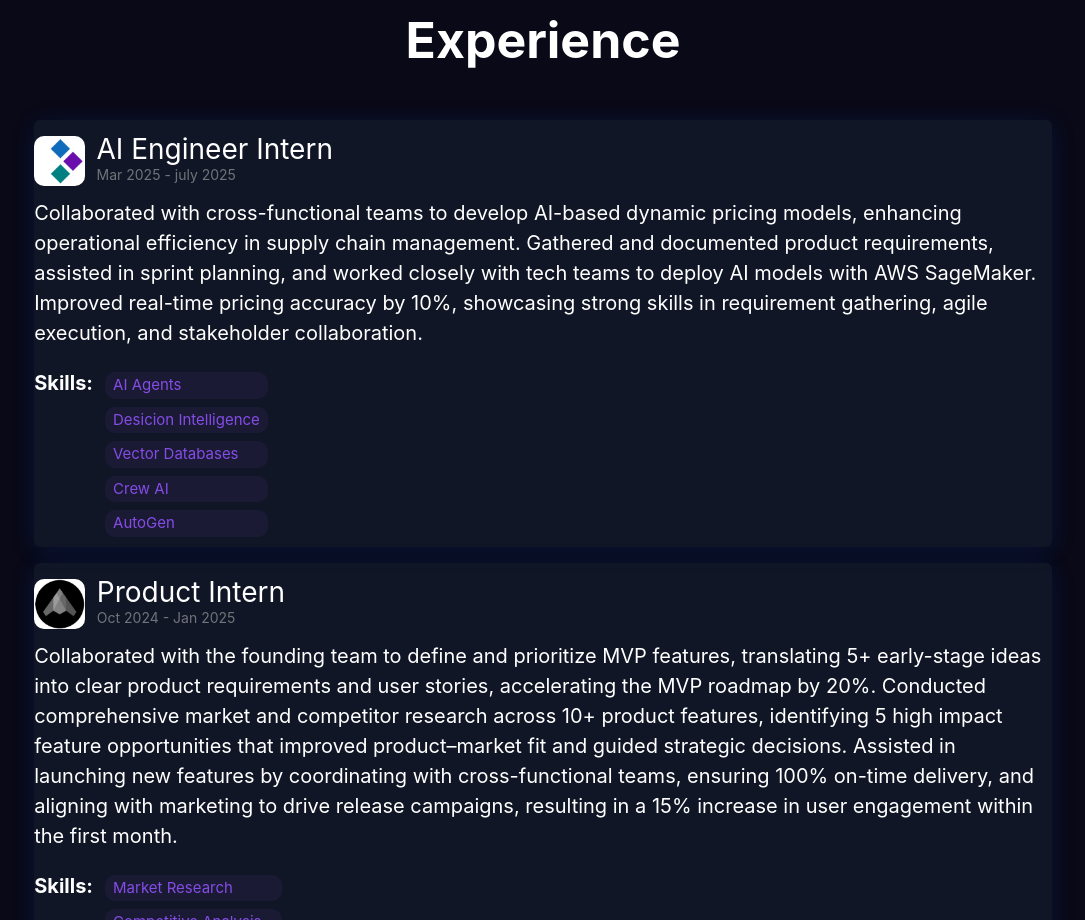
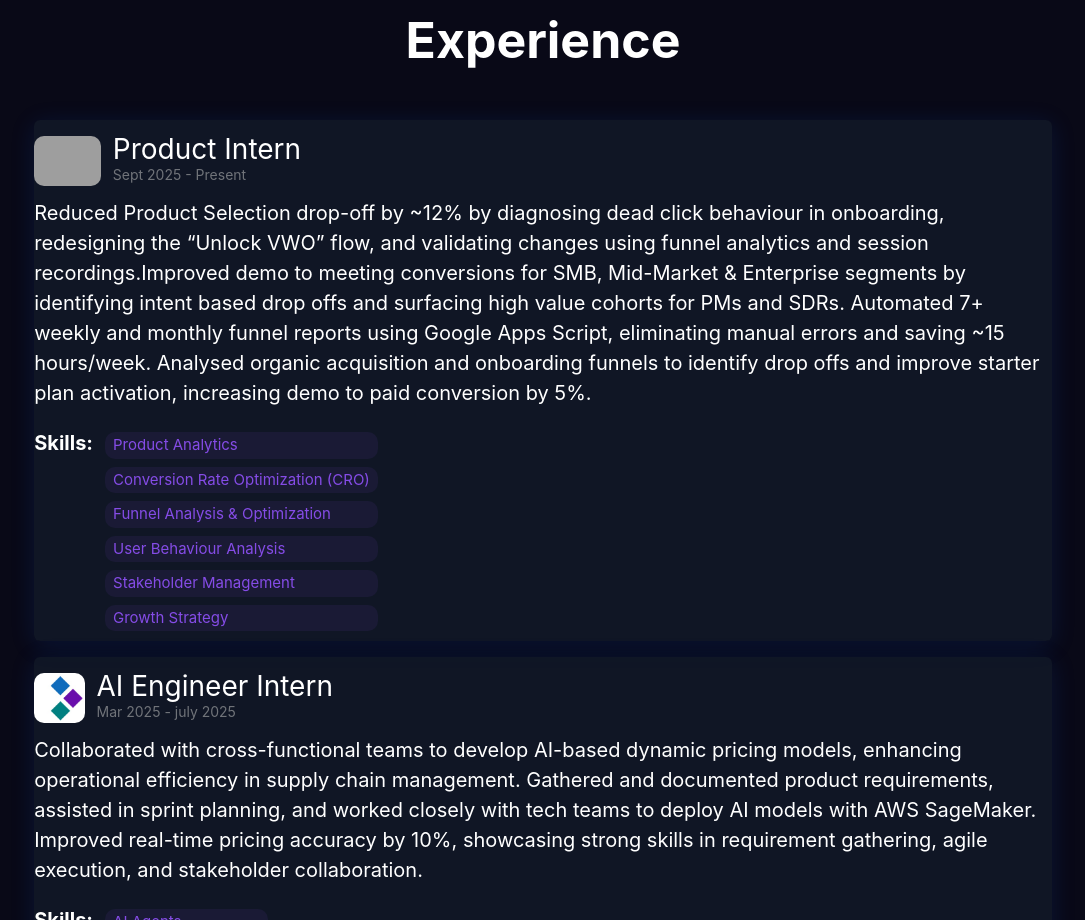
Before and after one commit to RukeshAthikari28/RukeshAthikari28.github.io, a plain HTML site: page index.html in a window 1280 px wide. Shown: the part 1620-2540 px from the top of the page, without its empty margins (97-1182 px from the left). Drawn offline with nearby package versions, Linux system fonts and the light colour scheme; grey boxes are pictures that could not be loaded.

Commit message:
Update index.html

```diff
--- a/index.html
+++ b/index.html
@@ -93,6 +93,37 @@
     <!-- Experience section -->
     <section style="margin-bottom: 120px;" id="experience">
         <h2 class="heading">Experience</h2>
+        <div class="vertical-timeline-element-content bounce-in"
+            style="display: flex; flex-direction: column; gap: 12px;  margin:16px; background: rgba(17, 25, 40, 0.83); color: rgb(255, 255, 255); box-shadow: rgba(23, 92, 230, 0.15) 0px 4px 24px;  border-radius: 6px;">
+            <div class="vertical-timeline-element-content-arrow"
+                style="border-right: 7px solid rgba(255, 255, 255, 0.3);"></div>
+            <div class="sc-jIyAiq cBpVdX"><img src="https://media.licdn.com/dms/image/v2/C4D0BAQHepPfztfOc2w/company-logo_100_100/company-logo_100_100/0/1630576160882/wingify_logo?e=1766620800&v=beta&t=7Y9U5XlkQVe9p1T1OLRRuPn6GKN3RN2ggsuIccRlBqE" class="sc-lnsxGb kLQxBu">
+                <div class="sc-jSSkKI kJDDgb">
+                    <div style="color: white;" class="sc-iqyJx iXisnl">Product Intern</div>
+                    <div class="sc-eDHQDy cpwHHu">Sept 2025 - Present</div>
+                </div>
+            </div>
+            <div class="sc-UblHX ggylXt">
+                <div style="color: white;" class="sc-fufdwm bEdMEg">Reduced Product Selection drop-off by ~12% by diagnosing dead click behaviour in onboarding, redesigning the “Unlock
+VWO” flow, and validating changes using funnel analytics and session recordings.Improved demo to meeting conversions for SMB, Mid-Market & Enterprise segments by identifying intent based drop offs
+and surfacing high value cohorts for PMs and SDRs. Automated 7+ weekly and monthly funnel reports using Google Apps Script, eliminating manual errors and saving ~15
+hours/week. Analysed organic acquisition and onboarding funnels to identify drop offs and improve starter plan activation, increasing
+demo to paid conversion by 5%.</div><br>
+                <div style="color: white;" class="sc-Rjrgp hKmMCe"><b>Skills:</b>
+                    <div class="sc-huXwEz jUXGcy">
+                        <div style="display: grid; grid-template-columns: repeat(auto, minmax(197px, 1fr));"
+                            class="inner_lang">
+                            <div class="lang_names">Product Analytics </div>
+                            <div class="lang_names">Conversion Rate Optimization (CRO)</div>
+                            <div class="lang_names">Funnel Analysis & Optimization </div>
+                            <div class="lang_names">User Behaviour Analysis </div>
+                            <div class="lang_names">Stakeholder Management </div>
+                            <div class="lang_names">Growth Strategy </div>
+                        </div>
+                    </div>
+                </div>
+            </div>
+        </div>
         <div class="vertical-timeline-element-content bounce-in"
             style="display: flex; flex-direction: column; gap: 12px;  margin:16px; background: rgba(17, 25, 40, 0.83); color: rgb(255, 255, 255); box-shadow: rgba(23, 92, 230, 0.15) 0px 4px 24px;  border-radius: 6px;">
             <div class="vertical-timeline-element-content-arrow"
```
